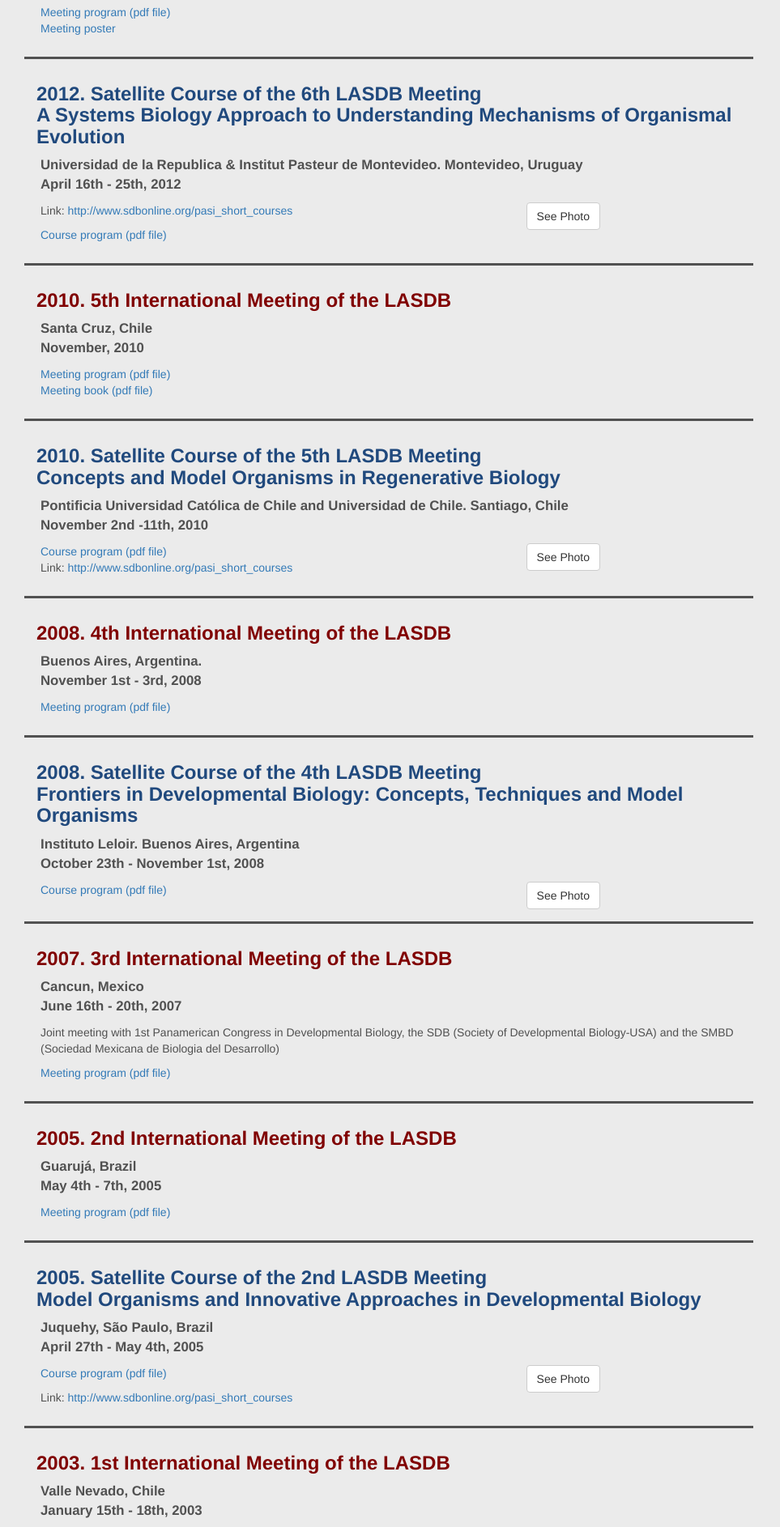
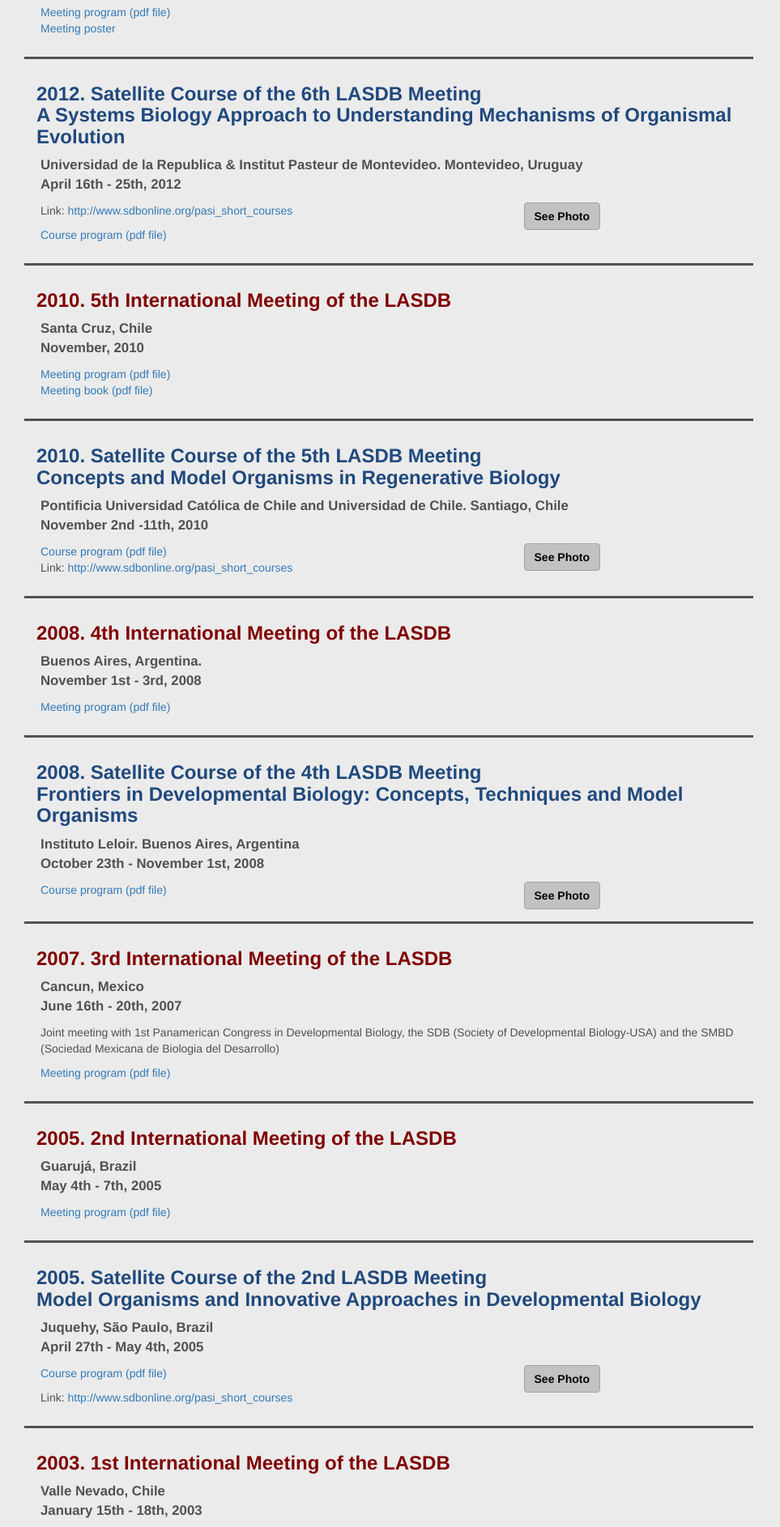
Before and after one commit to lasdb/lasdb.github.io, a Jekyll site: the page built from pages/previous-meetings.html, in a window 1280 px wide. Shown: the part 998-2884 px from the top of the page at 81% size, without its empty margins (0-963 px from the left). Built offline with Jekyll 4.4.1, drawn with Linux system fonts in a browser that asks for light colours; nearby versions of some CDN libraries.

Commit message:
correction page title and button in prev meeting pages

```diff
--- a/_includes/head.html
+++ b/_includes/head.html
@@ -4,7 +4,7 @@
     <meta name="viewport" content="width=device-width, initial-scale=1">
     <link rel="icon" sizes="192x192" href="{{site.baseurl}}/img/nav-logoLASDB-small.png">
 
-    <title>LASDB</title>
+    <title>LASDB - Latin American Society for Developmental Biology</title>
     <!-- Latest compiled and minified CSS -->
     <link rel="stylesheet" href="https://maxcdn.bootstrapcdn.com/bootstrap/3.3.6/css/bootstrap.min.css" integrity="sha384-1q8mTJOASx8j1Au+a5WDVnPi2lkFfwwEAa8hDDdjZlpLegxhjVME1fgjWPGmkzs7" crossorigin="anonymous">
     <!-- Main css -->
--- a/css/main.css
+++ b/css/main.css
@@ -344,6 +344,24 @@
     color:#20497d;
 }
 
+.btn-pic {
+    background-color:#C2C2C2;
+    border-color: #A1A1A1;
+    font-weight: 600;
+    color: black;
+}
+
+.btn-pic:hover,
+.btn-pic:active,
+.btn-pic:focus,
+.btn-pic:active:focus,
+.btn-pic:active:hover {
+    background-color: #515151;
+    font-weight: 600;
+    color: black;
+}
+
+
 h3.modal-title {
     font-weight: bold;
     padding: 0;
--- a/pages/previous-meetings.html
+++ b/pages/previous-meetings.html
@@ -70,7 +70,7 @@
             <p style="font-weight:bold; font-size: 1.2em;"> Universidad de la Republica &amp; Institut Pasteur de Montevideo. Montevideo, Uruguay<br> April 16th - 25th, 2012 </p>
 
             <!-- Large modal -->
-            <button type="button" class="btn btn-default modal-btn" data-toggle="modal" data-target="#course-2012">See Photo</button>
+            <button type="button" class="btn btn-default btn-pic modal-btn" data-toggle="modal" data-target="#course-2012">See Photo</button>
 
             <div class="modal fade bs-example-modal-lg" id="course-2012" tabindex="-1" role="dialog" aria-labelledby="myLargeModalLabel">
               <div class="modal-dialog modal-lg">
@@ -116,7 +116,7 @@
             <p style="font-weight:bold; font-size: 1.2em;"> Pontificia Universidad Católica de Chile and Universidad de Chile. Santiago, Chile <br> November 2nd -11th, 2010 </p>
 
             <!-- Large modal -->
-            <button type="button" class="btn btn-default modal-btn" data-toggle="modal" data-target="#course-2010">See Photo</button>
+            <button type="button" class="btn btn-default btn-pic  modal-btn" data-toggle="modal" data-target="#course-2010">See Photo</button>
 
             <div class="modal fade bs-example-modal-lg"  id="course-2010"  tabindex="-1" role="dialog" aria-labelledby="myLargeModalLabel">
               <div class="modal-dialog modal-lg">
@@ -159,7 +159,7 @@
             <p style="font-weight:bold; font-size: 1.2em;">Instituto Leloir. Buenos Aires, Argentina <br> October 23th - November 1st, 2008 </p>
 
             <!-- Large modal -->
-            <button type="button" class="btn btn-default modal-btn" data-toggle="modal" data-target="#course-2008">See Photo</button>
+            <button type="button" class="btn btn-default btn-pic  modal-btn" data-toggle="modal" data-target="#course-2008">See Photo</button>
 
             <div class="modal fade bs-example-modal-lg"  id="course-2008" tabindex="-1" role="dialog" aria-labelledby="myLargeModalLabel">
               <div class="modal-dialog modal-lg">
@@ -216,7 +216,7 @@
             <p style="font-weight:bold; font-size: 1.2em;"> Juquehy, São Paulo, Brazil <br> April 27th - May 4th, 2005 </p>
 
                         <!-- Large modal -->
-            <button type="button" class="btn btn-default modal-btn" data-toggle="modal" data-target="#course-2005">See Photo</button>
+            <button type="button" class="btn btn-default btn-pic  modal-btn" data-toggle="modal" data-target="#course-2005">See Photo</button>
 
             <div class="modal fade bs-example-modal-lg"  id="course-2005" tabindex="-1" role="dialog" aria-labelledby="myLargeModalLabel">
               <div class="modal-dialog modal-lg">
@@ -248,7 +248,7 @@
             <p style="font-weight:bold; font-size: 1.2em;"> Valle Nevado, Chile <br> January 15th - 18th, 2003 </p>
 
             <!-- Large modal -->
-            <button type="button" class="btn btn-default modal-btn" data-toggle="modal" data-target="#meeting-2003">See Photo</button>
+            <button type="button" class="btn btn-default btn-pic modal-btn" data-toggle="modal" data-target="#meeting-2003">See Photo</button>
 
             <div class="modal fade bs-example-modal-lg"  id="meeting-2003" tabindex="-1" role="dialog" aria-labelledby="myLargeModalLabel">
               <div class="modal-dialog modal-lg">
```
